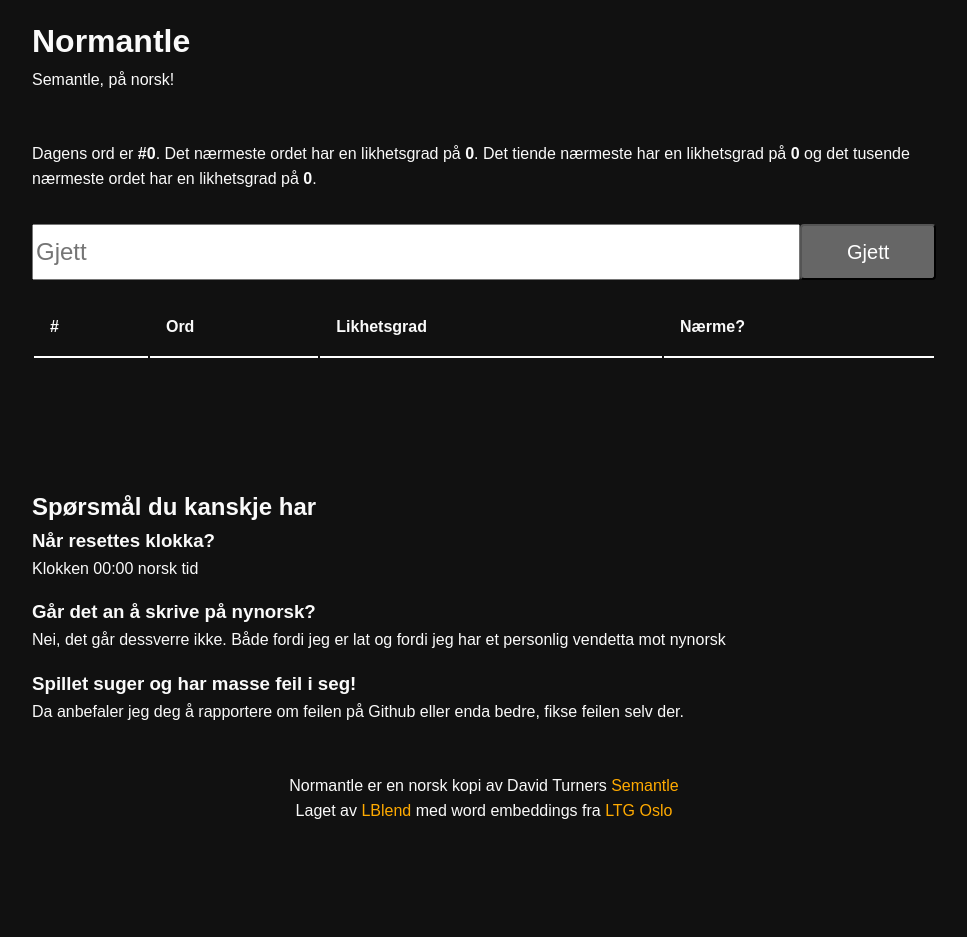
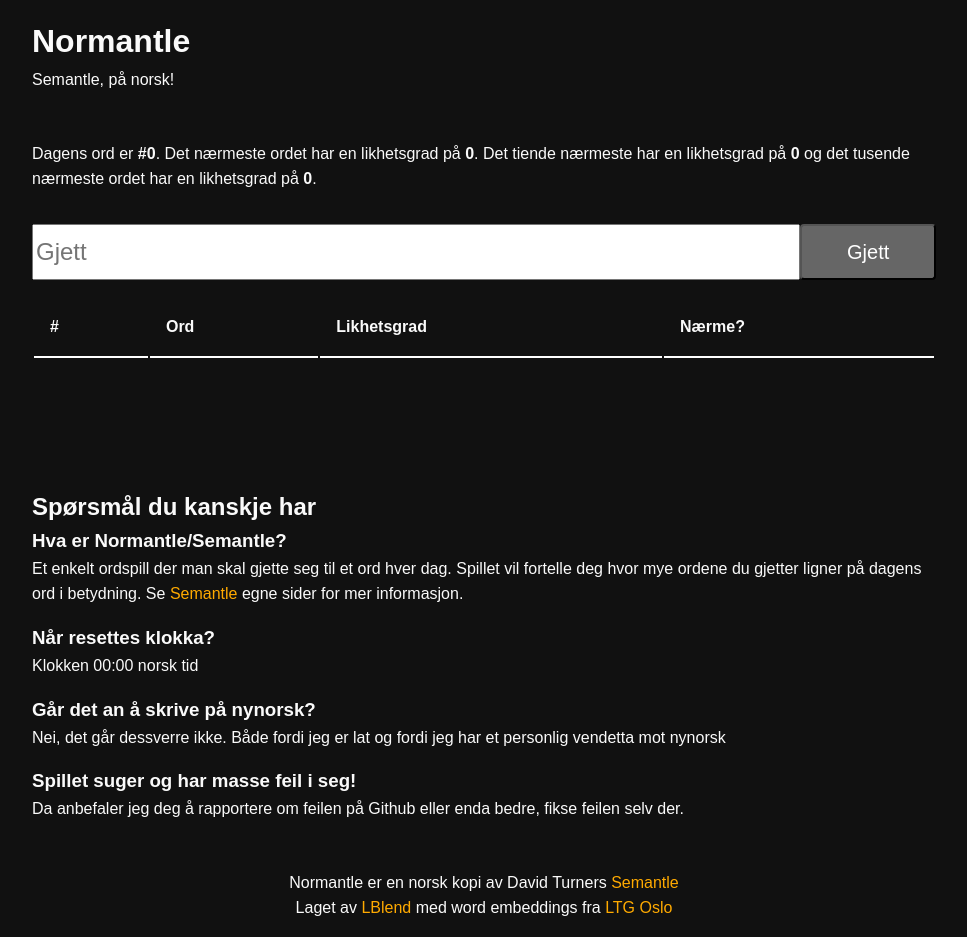
Before and after one commit to LBlend/normantle-frontend, a Svelte app: page / in a window 1280 px wide. Shown: the whole page, without its empty margins (156-1123 px from the left). Before the commit the page ends 840 px from the top, so only its background shows below. Built offline with nearby package versions, Linux system fonts and the light colour scheme.

Commit message:
add what is semantle question

```diff
--- a/src/Faq.svelte
+++ b/src/Faq.svelte
@@ -2,6 +2,11 @@
 	<h2>Spørsmål du kanskje har</h2>
 
     <div id="questions">
+        <div>
+            <h3>Hva er Normantle/Semantle?</h3>
+            <p>Et enkelt ordspill der man skal gjette seg til et ord hver dag. Spillet vil fortelle deg hvor mye ordene du gjetter ligner på dagens ord i betydning. Se <a href="https://semantle.com/">Semantle</a> egne sider for mer informasjon.</p>
+        </div>
+
         <div>
             <h3>Når resettes klokka?</h3>
             <p>Klokken 00:00 norsk tid</p>
```
